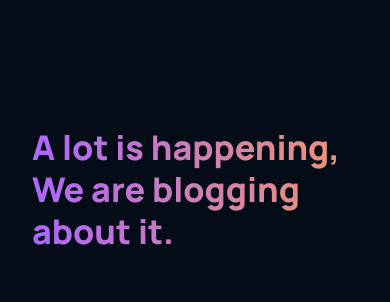
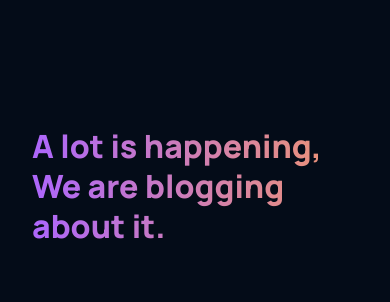
Before and after one commit to Jimike110/GPT-3, a React (Create React App) app: page / in a window 390 px wide. Shown: the part 4606-4908 px from the top of the page. Built offline with nearby package versions, Linux system fonts and the light colour scheme; the HTML template or start-up script is replaced by a standard one.

Commit message:
Simplified and optimized the CSS code for the 'blog' container.

```diff
--- a/src/containers/blog/blog.css
+++ b/src/containers/blog/blog.css
@@ -10,8 +10,8 @@
 }
 
 .gpt3__blog-heading h1 {
-  font-size: 62px;
-  line-height: 75px;
+  font-size: clamp(2rem, 6vw, 3.75rem);
+  line-height: clamp(2.5rem, 7vw, 4.6875rem);
   font-family: var(--font-family);
   font-weight: 800;
 }
@@ -28,15 +28,14 @@
 
 .gpt3__blog-container_groupB {
   flex: 1;
-
   display: grid;
-  grid-template-columns: repeat(2, 1fr);
+  grid-template-columns: repeat(auto-fit, minmax(280px, 1fr));
   grid-gap: 2rem;
 }
 
 @media screen and (max-width: 990px) {
   .gpt3__blog-container {
-    flex-direction: column-reverse;
+    flex-direction: column;
   }
   .gpt3__blog-container_groupA {
     margin: 2rem 0;
@@ -48,20 +47,9 @@
 
 @media screen and (max-width: 700px) {
   .gpt3__blog-container_groupB {
-    grid-template-columns: repeat(1, 1fr);
+    grid-template-columns: repeat(auto-fit, minmax(280px, 1fr));
   }
   .gpt3__blog-container_groupA .gpt3__blog-container_article {
     width: 100%;
   }
-  .gpt3__blog-heading h1 {
-    font-size: 46px;
-    line-height: 52px;
-  }
 }
-
-@media screen and (max-width: 550px) {
-  .gpt3__blog-heading h1 {
-    font-size: 34px;
-    line-height: 42px;
-  }
-}
```
